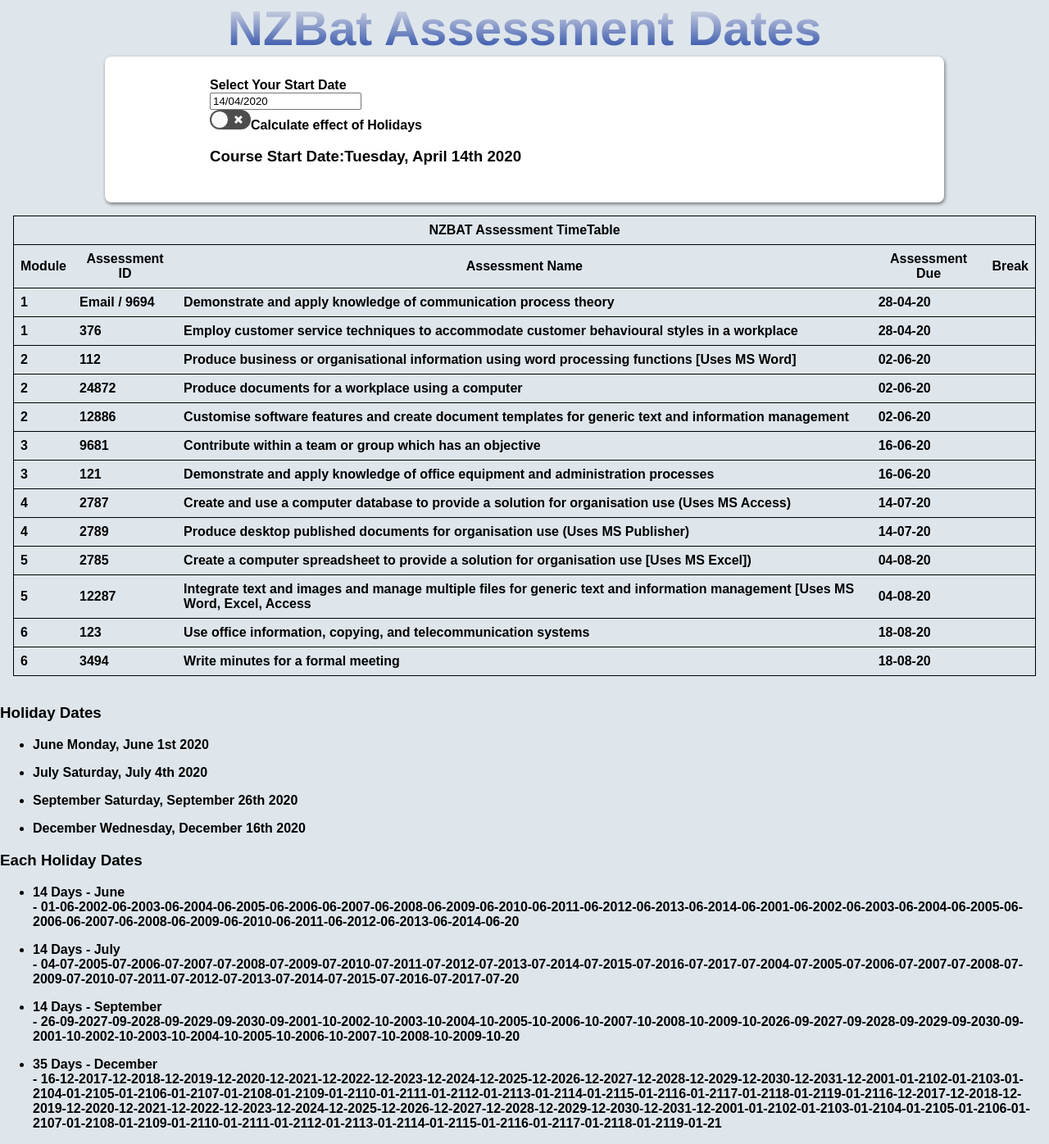
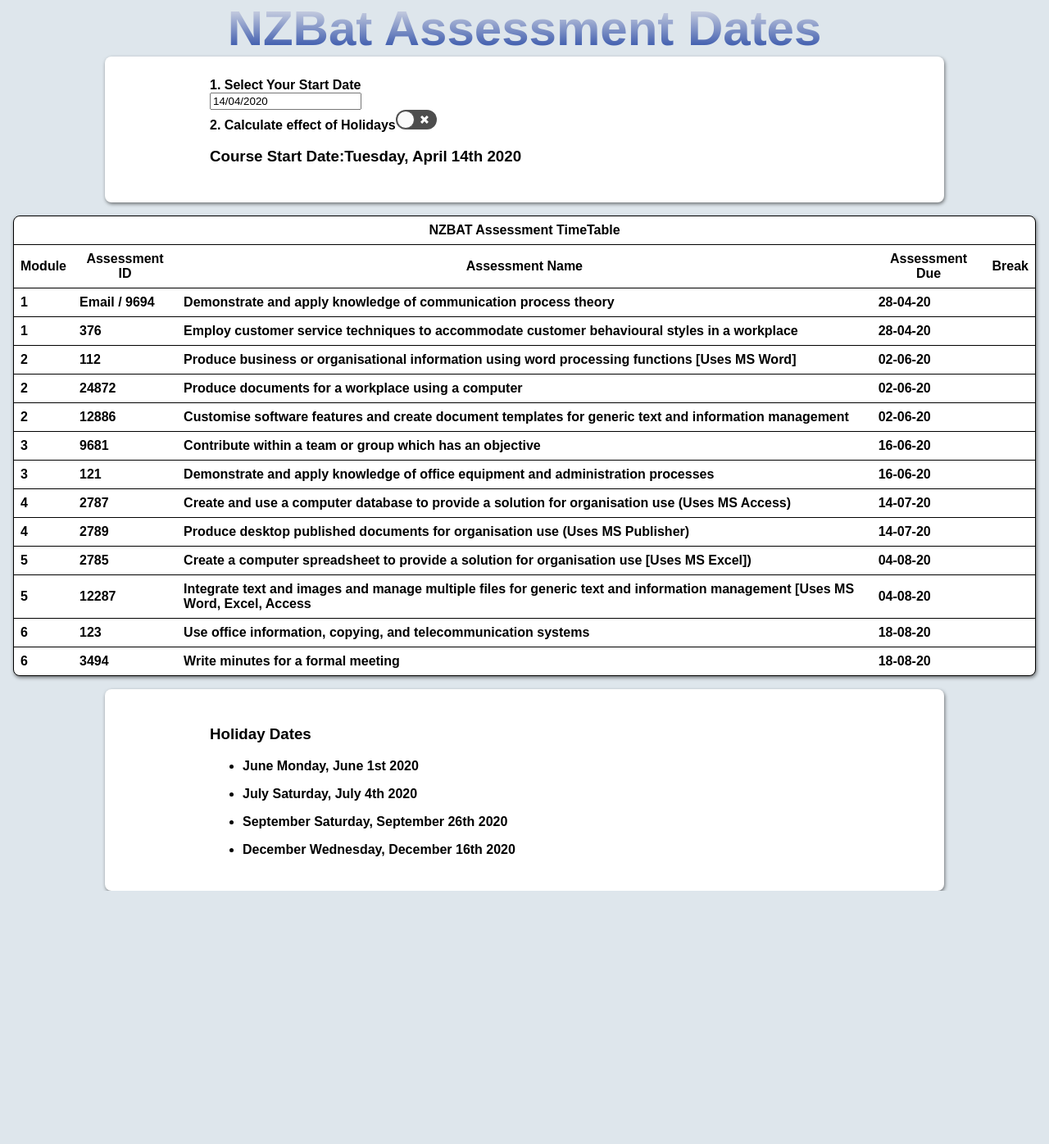
Before and after one commit to Netchicken/NZBATTimetableGenerator, a React (Create React App) app: page / in a window 1280 px wide. Shown: the whole page at 82% size. After the commit the page ends 1087 px from the top, so only its background shows below. Built offline with nearby package versions, Linux system fonts and the light colour scheme.

Commit message:
css stuff

```diff
--- a/src/components/Home.js
+++ b/src/components/Home.js
@@ -79,7 +79,7 @@ class Home extends React.Component {
         />
         <label htmlFor="cheese-status">Show Holidays</label> */}
         <div className="containerSub">
-          Select Your Start Date
+          1. Select Your Start Date
           <DatePicker
             todayButton="Today"
             selected={this.state.startDate}
@@ -94,11 +94,11 @@ class Home extends React.Component {
             dateFormat="dd/MM/yyy"
             // customInput={this.ExampleCustomInput}
           />
+          <label htmlFor="cheese-status">2. Calculate effect of Holidays</label>
           <Toggle
             defaultChecked={this.state.CalculateHolidays}
             onChange={this.CalculateHolidaysChange}
           />
-          <label htmlFor="cheese-status">Calculate effect of Holidays</label>
           <h3>
             Course Start Date:
             {moment(this.state.startDate).format("dddd, MMMM Do YYYY")}
@@ -110,7 +110,7 @@ class Home extends React.Component {
           ShowHolidays={this.state.ShowHolidays}
           CalculateHolidays={this.state.CalculateHolidays}
         ></Table2>
-
+        <div className="containerSub">
           <h3>Holiday Dates</h3>
 
           {GetHolidayData().map((item, index) => {
@@ -125,7 +125,8 @@ class Home extends React.Component {
               </ul>
             );
           })}
-        <h3>Each Holiday Dates</h3>
+        </div>
+        {/* <h3>Each Holiday Dates</h3>
 
         {GenerateHolidayDates().map((item, index) => {
           return (
@@ -136,7 +137,7 @@ class Home extends React.Component {
               </li>
             </ul>
           );
-        })}
+        })} */}
       </div>
     );
   }
--- a/src/components/Table2.js
+++ b/src/components/Table2.js
@@ -19,6 +19,13 @@ const Styles = styled.div`
   padding: 1rem;
 
   table {
+    border-radius: 8px;
+
+    max-width: 100%;
+    height: auto;
+    box-shadow: 1px 2px 4px rgba(0, 0, 0, 0.5);
+
+    background: white;
     border-spacing: 0;
     border: 1px solid black;
 
```
Lines whose indentation alone changed are shown as unchanged.
